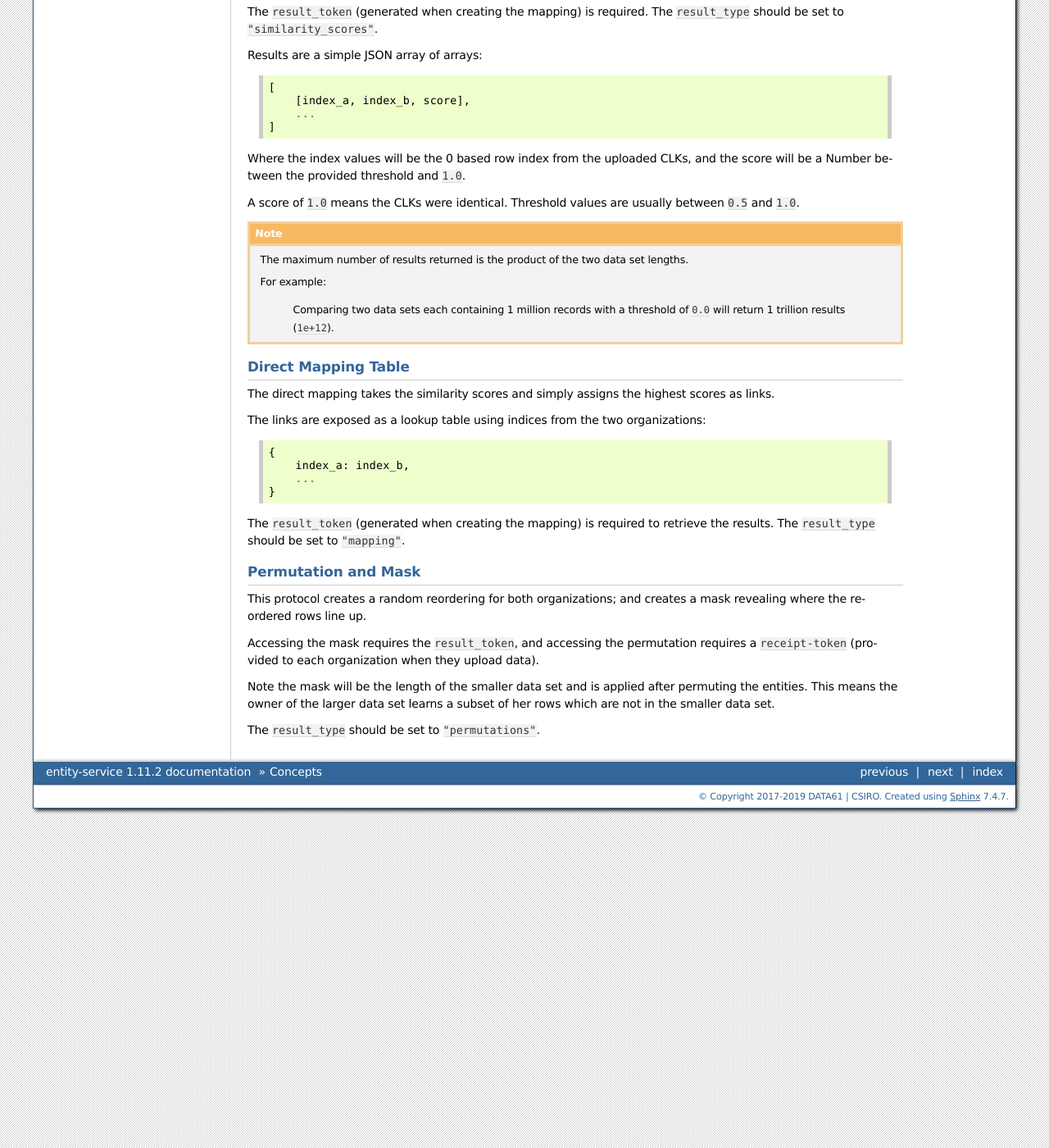
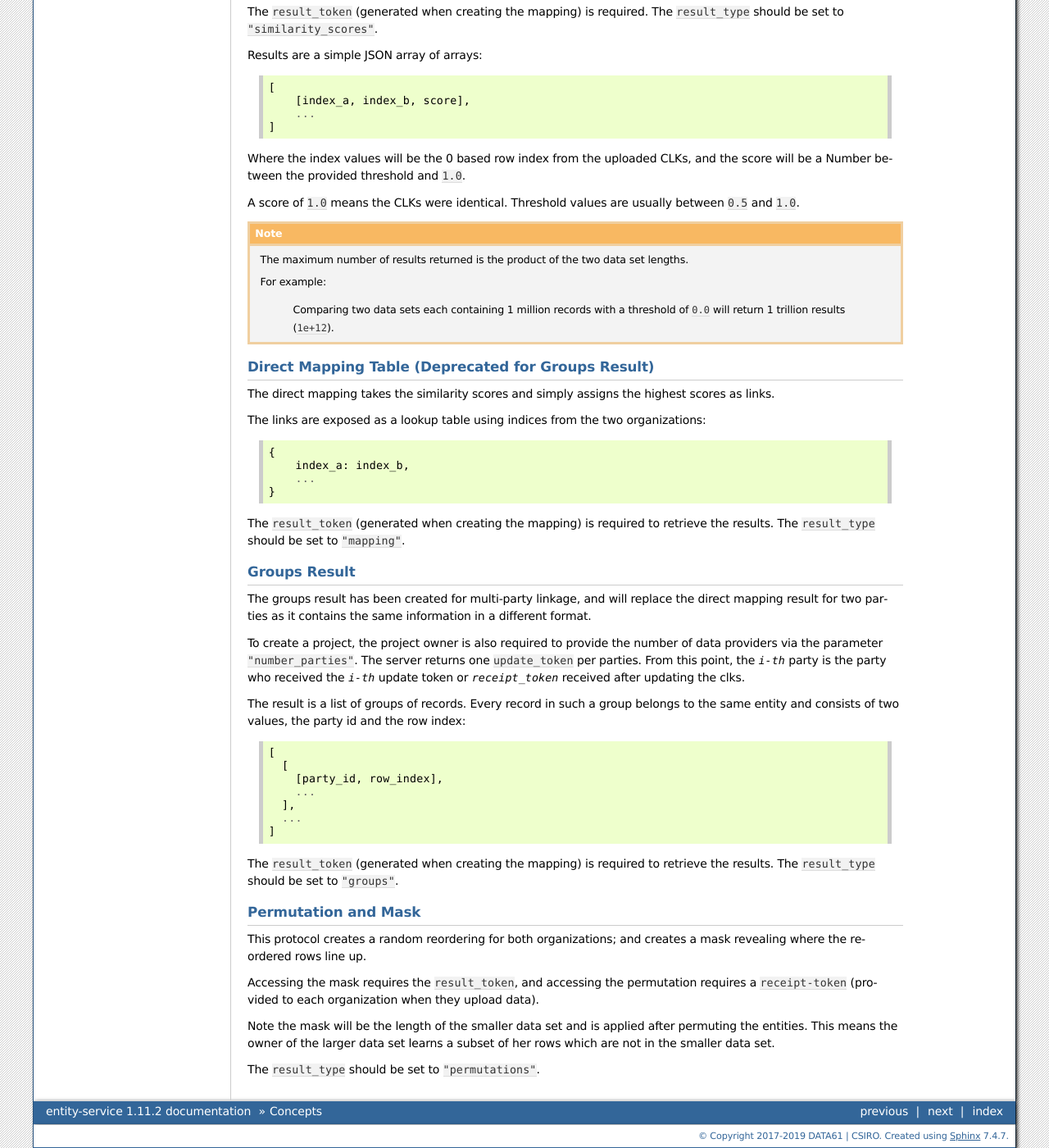
Before and after one commit to data61/anonlink-entity-service, a Sphinx documentation site: the page built from docs/concepts.rst, in a window 1280 px wide and 1400 px high, scrolled down 1439 px. Shown: the whole window at 82% size. Built offline with Sphinx 7.4.7, drawn with Linux system fonts in a browser that asks for light colours; formulas are drawn with MathJax 3.

Commit message:
Tiny bit of documentation for groups. closes #416

```diff
--- a/docs/concepts.rst
+++ b/docs/concepts.rst
@@ -128,8 +128,8 @@ A score of ``1.0`` means the CLKs were identical. Threshold values are usually b
         Comparing two data sets each containing 1 million records with a threshold
         of ``0.0`` will return 1 trillion results (``1e+12``).
 
-Direct Mapping Table
-~~~~~~~~~~~~~~~~~~~~
+Direct Mapping Table (Deprecated for Groups Result)
+~~~~~~~~~~~~~~~~~~~~~~~~~~~~~~~~~~~~~~~~~~~~~~~~~~~
 
 The direct mapping takes the similarity scores and simply assigns the highest scores as links.
 
@@ -144,6 +144,31 @@ The links are exposed as a lookup table using indices from the two organizations
 The ``result_token`` (generated when creating the mapping) is required to retrieve the results. The
 ``result_type`` should be set to ``"mapping"``.
 
+Groups Result
+~~~~~~~~~~~~~
+
+The groups result has been created for multi-party linkage, and will replace the direct mapping result
+for two parties as it contains the same information in a different format.
+
+To create a project, the project owner is also required to provide the number of data providers via
+the parameter ``"number_parties"``. The server returns one ``update_token`` per parties.
+From this point, the `i-th` party is the party who received the `i-th` update token or
+`receipt_token` received after updating the clks.
+
+The result is a list of groups of records. Every record in such a group belongs to the same entity and
+consists of two values, the party id and the row index::
+
+    [
+      [
+        [party_id, row_index],
+        ...
+      ],
+      ...
+    ]
+
+
+The ``result_token`` (generated when creating the mapping) is required to retrieve the results. The
+``result_type`` should be set to ``"groups"``.
 
 Permutation and Mask
 ~~~~~~~~~~~~~~~~~~~~
```
